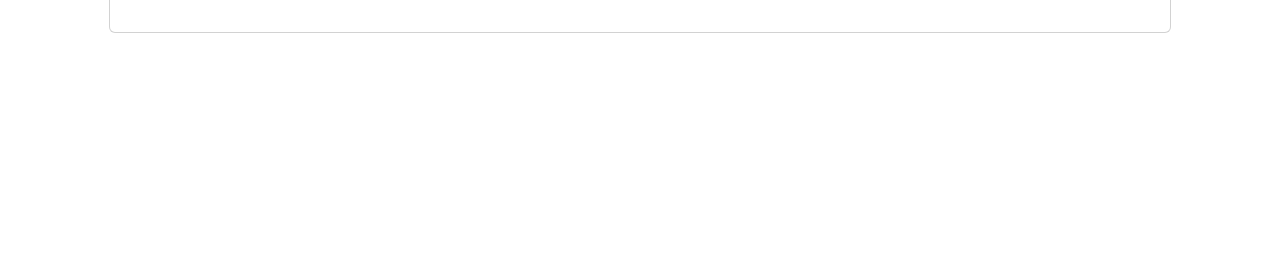
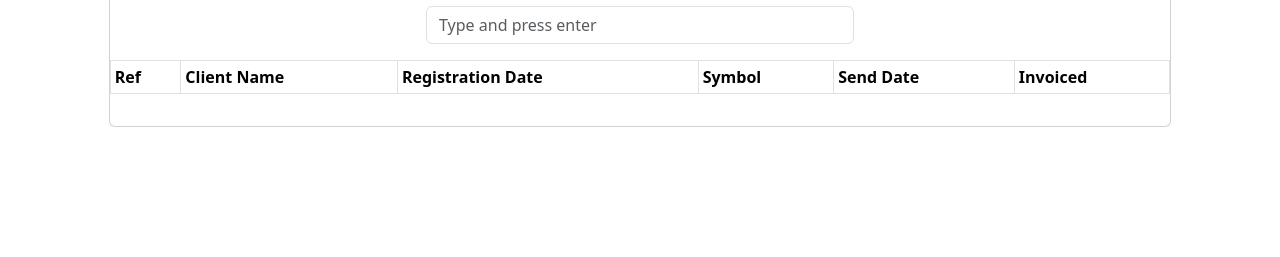
Before and after one commit to AdamWozniak94/data_table_site, a Symfony app: template templates/main.html.twig in a window 1280 px wide. Shown: the part 43-300 px from the top of the page. Run offline with Twig, Linux system fonts and the light colour scheme; the template is opened without the code that fills it, so the values that code supplies are empty; some libraries are stand-ins or nearby versions.

Commit message:
add search option to table and some styles

```diff
--- a/templates/main.html.twig
+++ b/templates/main.html.twig
@@ -1,10 +1,25 @@
 {% extends 'base.html.twig' %}
+
+{% block stylesheets %}
+    <style>
+        .active a {
+            pointer-events: none;
+        }
+    </style>
+{% endblock %}
 
 {% block body %}
     <div class="row justify-content-center">
         <div class="col-10">
             <div class="card">
-                <table class="table table-bordered" id="main-table">
+                <div class="row mt-5">
+                    <div class="col-md-5 mx-auto">
+                        <div class="input-group mb-3">
+                            <input class="form-control border" type="search" placeholder="Type and press enter" id="search-input">
+                        </div>
+                    </div>
+                </div>
+                <table class="table table-sm table-striped table-bordered" id="main-table">
                     <thead>
                         <tr>
                             <th id="ref">Ref</th>
@@ -30,9 +45,11 @@
         $(document).ready(function () {
             var tbody = document.getElementById('main-table-body');
             var pagination = document.getElementById('pagination');
+            var searchInput = document.getElementById('search-input');
             var currentPage = 0;
             var orderBy = 'ref';
             var sortOrder = 'asc';
+            var search = '';
 
             // remove old rows and insert new filled with fetched data + refresh page buttons
             function renderTable(data) {
@@ -81,12 +98,12 @@
             }
 
             //fetch data from json and call renderTable function
-            function getTableData(page = 1, orderBy = 'ref', sortOrder = 'asc') {
+            function getTableData(page = 1, orderBy = 'ref', sortOrder = 'asc', search = '') {
                 currentPage = page;
                 $.ajax({
                     url: "{{ path('app_main_getpagedata') }}",
                     method: 'GET',
-                    data: { page: page, limit: 20, orderBy: orderBy, sortOrder: sortOrder },
+                    data: { page: page, limit: 20, orderBy: orderBy, sortOrder: sortOrder, search: search },
                     success: renderTable
 
                 })
@@ -110,6 +127,21 @@
                 }
             })
 
+            // get search phrase and rerender table after pressing "Enter" key on the keyboard
+            searchInput.addEventListener("keypress", function(event) {
+                if (event.key === "Enter") {
+                    search = event.target.value;
+                    getTableData(currentPage, orderBy, sortOrder, search);
+                }
+            });
+
+            // trigger table rendering after clicking on 'x' in search bar
+            $('#search-input').on('search', function () {
+                if($(this).val().length === 0){
+                    getTableData(currentPage, orderBy, sortOrder);
+                }
+            });
+
             //initial render
             getTableData();
 
```
Also changed, not shown: src/Controller/MainController.php (+18 -0 lines).
